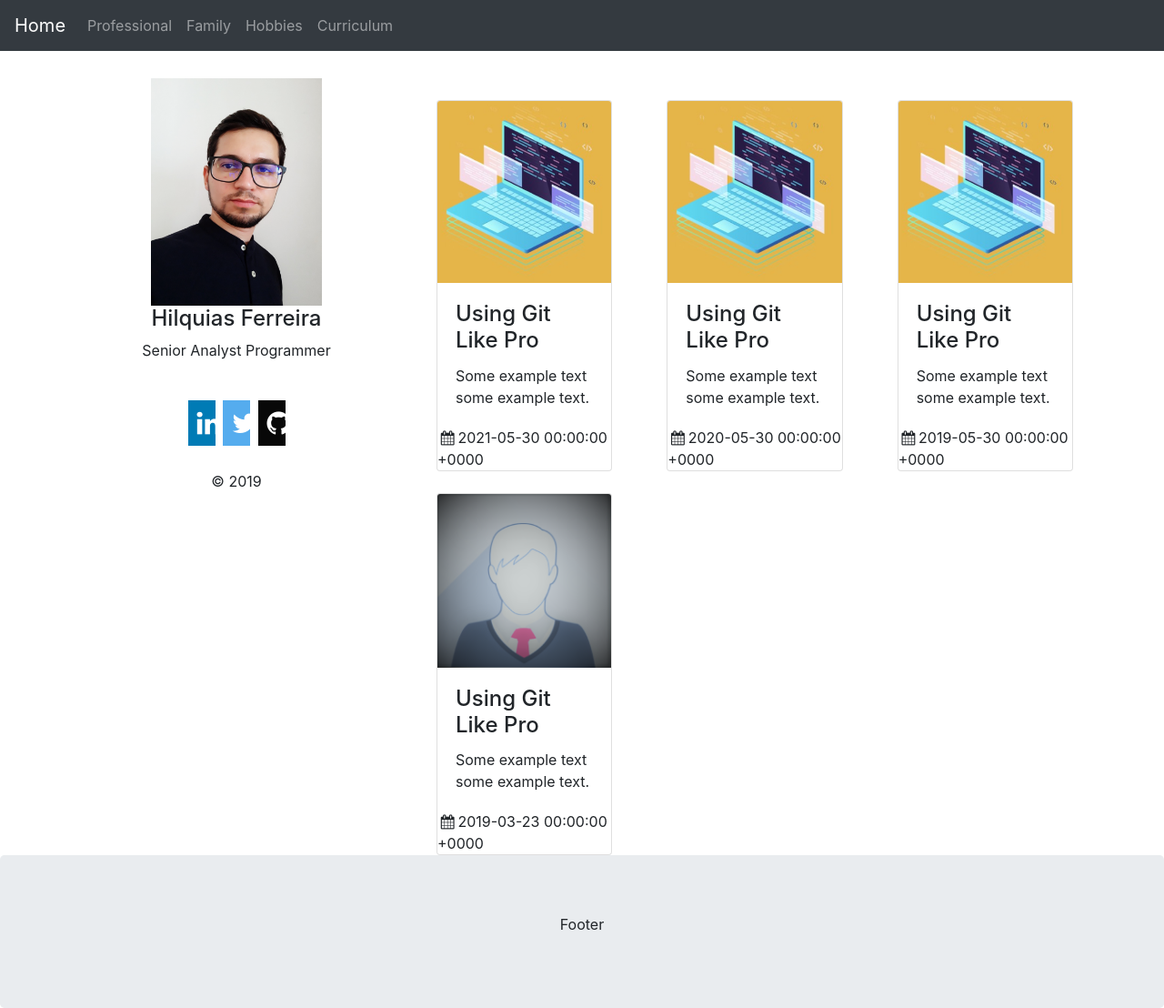
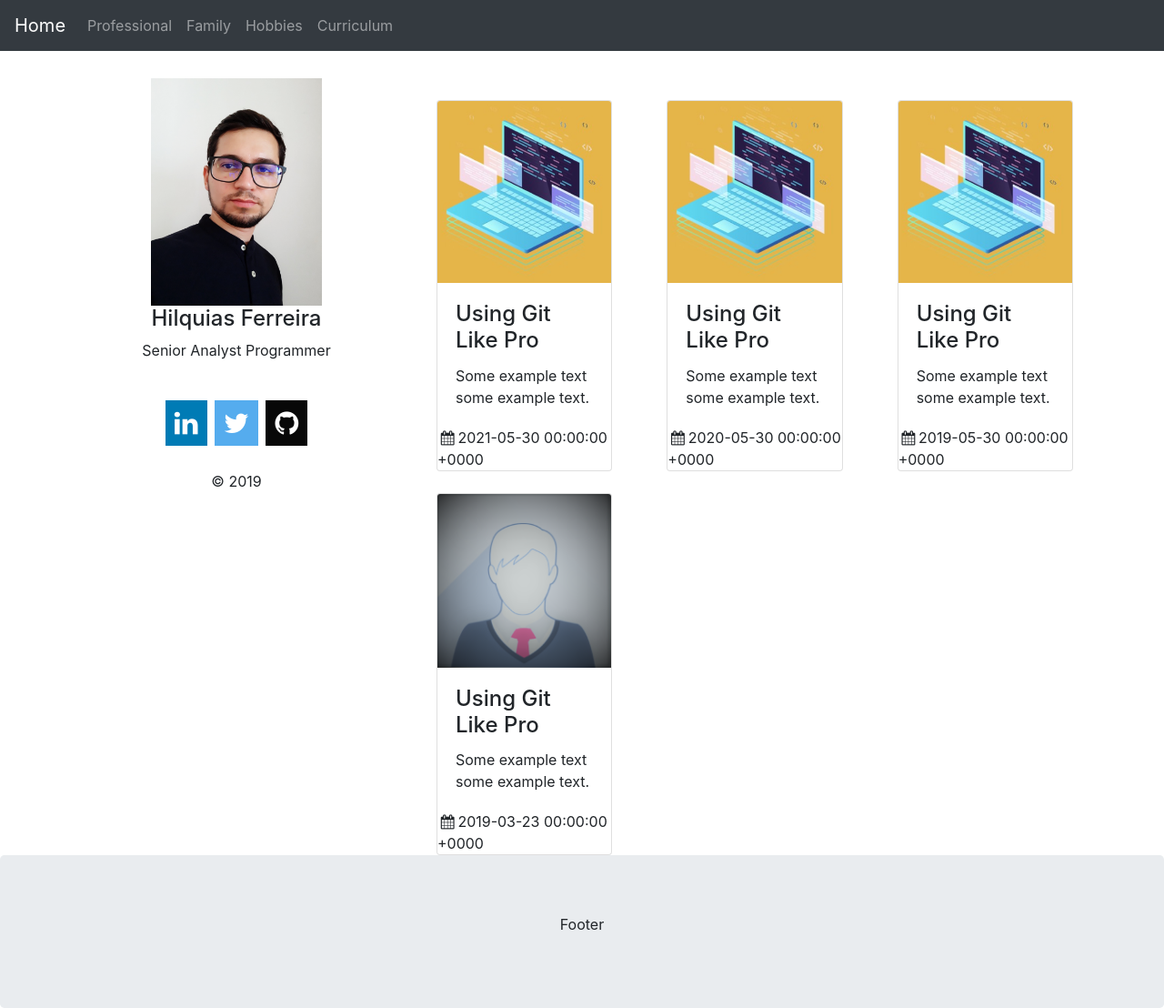
Before and after one commit to hilquiasferreira/hilquiasferreira.github.io, a Jekyll site: the page built from index.md, in a window 1280 px wide. Shown: the whole page at 91% size. Built offline with Jekyll 4.4.1, drawn with Linux system fonts in a browser that asks for light colours.

Commit message:
homepage

```diff
--- a/_layouts/home.html
+++ b/_layouts/home.html
@@ -47,10 +47,13 @@
 					<h4>Hilquias Ferreira</h4>
 					<p>Senior Analyst Programmer</p>
 					<br>
-					<!--Linkedin-->
+
 					<div>
+						<!--Linkedin-->
 						<a class="fa fa-linkedin" href="https://linkedin.com/{{ site.plainwhite.social_links.linkedIn }}"></a>
+						<!--Twitter-->
 						<a class="fa fa-twitter" href="https://twitter.com/{{ site.plainwhite.social_links.twitter }}"></a>
+						<!--Github-->
 						<a class="fa fa-github" href="https://github.com/{{ site.plainwhite.social_links.github }}"></a>
 					</div>
 
--- a/_sass/ext/_media-buttons.scss
+++ b/_sass/ext/_media-buttons.scss
@@ -4,7 +4,7 @@
 .fa {
   padding: 10px;
   font-size: 30px;
-  width: 30px;
+  /*width: 30px;*/
   text-align: center;
   text-decoration: none;
   margin: 3px 2px;
```
